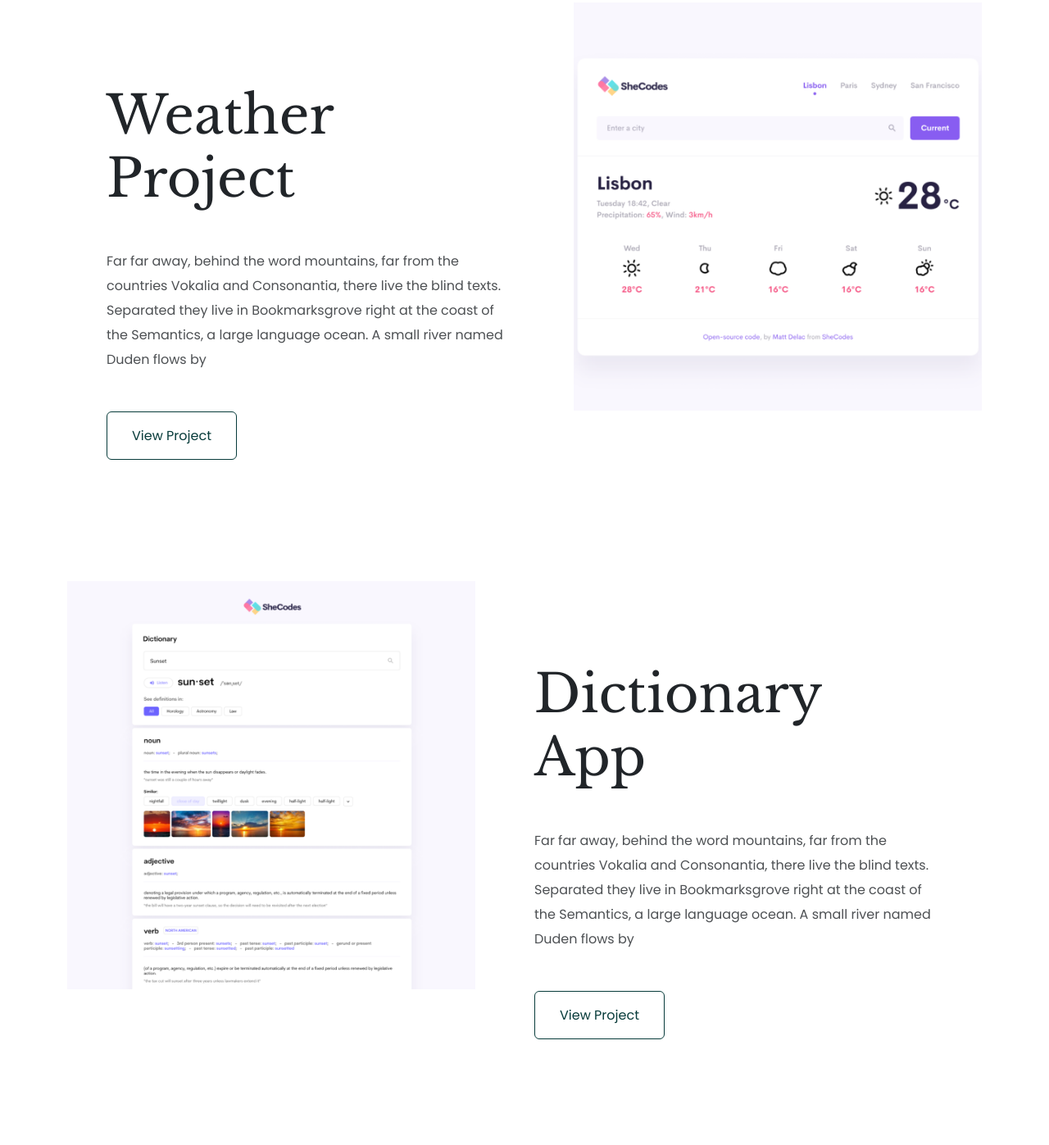
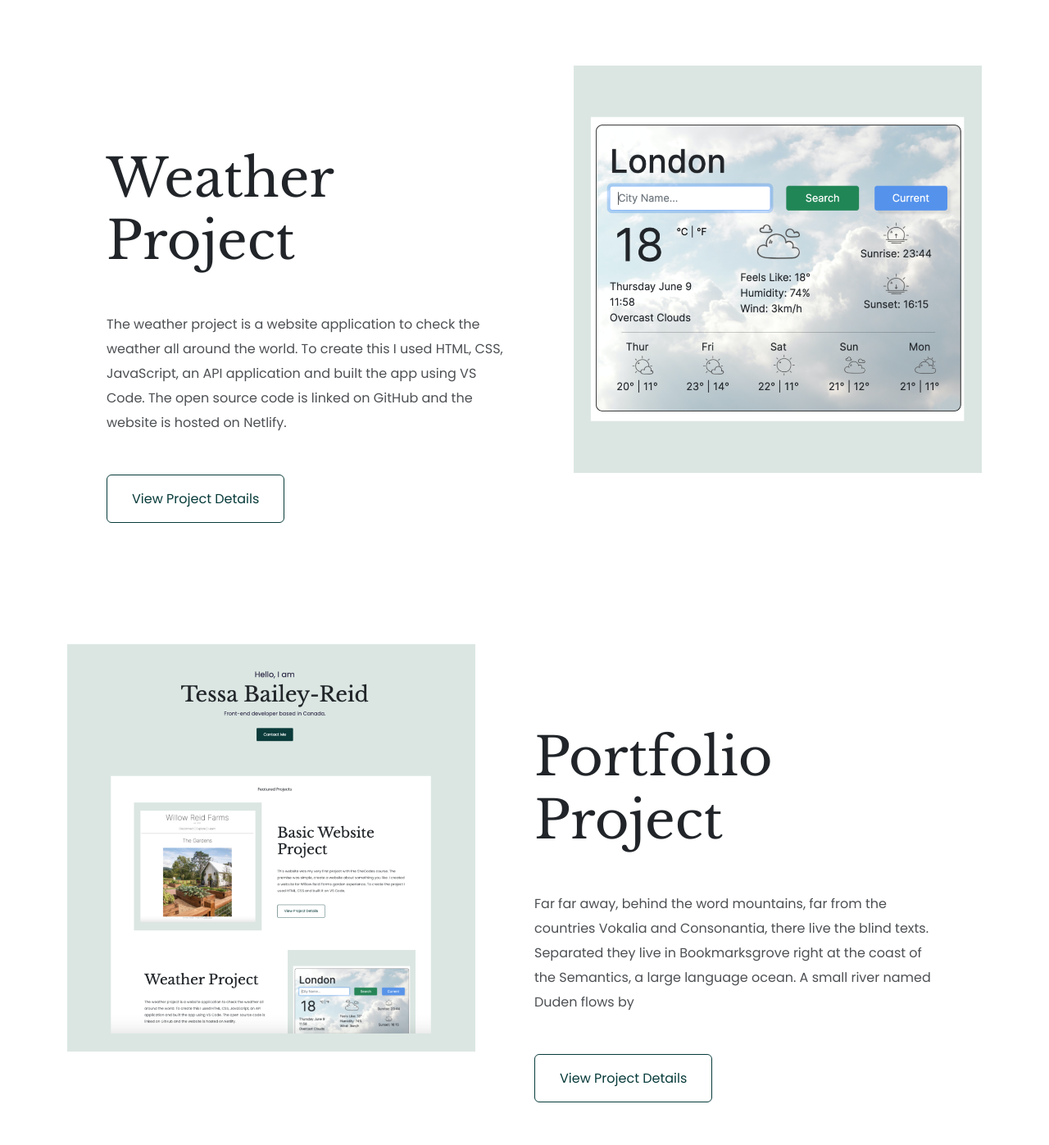
Before and after one commit to TessBReid/portfolio-project-tbr, a plain HTML site: page index.html in a window 1280 px wide. Shown: the part 1403-2800 px from the top of the page at 82% size. Drawn offline with nearby package versions, Linux system fonts and the light colour scheme.

Commit message:
Imported project images, created personal descriptions

```diff
--- a/index.html
+++ b/index.html
@@ -51,51 +51,55 @@
     <div class="container">
       <div class="row mb-5">
         <div class="col d-none d-lg-block">
-          <img src="images/yogurt.png" class="img-fluid" alt="yogurt project" />
+          <img
+            src="images/willowreid.png"
+            class="img-fluid"
+            alt="basic website project"
+          />
         </div>
         <div class="featured-project col">
-          <h2>Yogurt Project</h2>
+          <h2>Basic Website Project</h2>
+          <p class="mt-5 mb-5">
+            This website was my very first project with the SheCodes course. The
+            premise was simple, create a website about something you like. I
+            created a website for Willow Reid Farms garden experience. To create
+            the project I used HTML, CSS and built it on VS Code.
+          </p>
+          <a href="#" class="btn btn-branding-launch">View Project Details</a>
+        </div>
+      </div>
+      <div class="row mb-5">
+        <div class="featured-project col">
+          <h2>Weather Project</h2>
+          <p class="mt-5 mb-5">
+            The weather project is a website application to check the weather
+            all around the world. To create this I used HTML, CSS, JavaScript,
+            an API application and built the app using VS Code. The open source
+            code is linked on GitHub and the website is hosted on Netlify.
+          </p>
+          <a href="#" class="btn btn-branding-launch">View Project Details</a>
+        </div>
+        <div class="col d-none d-lg-block">
+          <img
+            src="images/weather app.png"
+            class="img-fluid"
+            alt="weather app"
+          />
+        </div>
+      </div>
+      <div class="row mb-5">
+        <div class="col d-none d-lg-block">
+          <img src="images/portfolio.png" class="img-fluid" alt="portfolio" />
+        </div>
+        <div class="featured-project col">
+          <h2>Portfolio Project</h2>
           <p class="mt-5 mb-5">
             Far far away, behind the word mountains, far from the countries
             Vokalia and Consonantia, there live the blind texts. Separated they
             live in Bookmarksgrove right at the coast of the Semantics, a large
             language ocean. A small river named Duden flows by
           </p>
-          <a href="#" class="btn btn-branding-launch">View Project</a>
-        </div>
-      </div>
-      <div class="row mb-5">
-        <div class="featured-project col">
-          <h2>Weather Project</h2>
-          <p class="mt-5 mb-5">
-            Far far away, behind the word mountains, far from the countries
-            Vokalia and Consonantia, there live the blind texts. Separated they
-            live in Bookmarksgrove right at the coast of the Semantics, a large
-            language ocean. A small river named Duden flows by
-          </p>
-          <a href="#" class="btn btn-branding-launch">View Project</a>
-        </div>
-        <div class="col d-none d-lg-block">
-          <img src="images/weather.png" class="img-fluid" alt="weather app" />
-        </div>
-      </div>
-      <div class="row mb-5">
-        <div class="col d-none d-lg-block">
-          <img
-            src="images/dictionary.png"
-            class="img-fluid"
-            alt="dictionary app"
-          />
-        </div>
-        <div class="featured-project col">
-          <h2>Dictionary App</h2>
-          <p class="mt-5 mb-5">
-            Far far away, behind the word mountains, far from the countries
-            Vokalia and Consonantia, there live the blind texts. Separated they
-            live in Bookmarksgrove right at the coast of the Semantics, a large
-            language ocean. A small river named Duden flows by
-          </p>
-          <a href="#" class="btn btn-branding-launch">View Project</a>
+          <a href="#" class="btn btn-branding-launch">View Project Details</a>
         </div>
       </div>
     </div>
```
Also changed, not shown: images/portfolio.png (added), images/weather app.png (added), images/willowreid.png (added), 1 other file.
